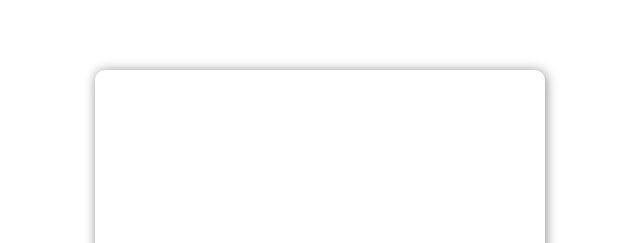
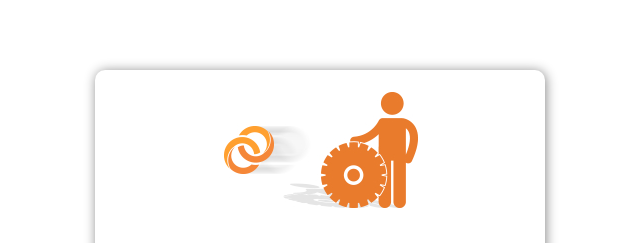
Before and after one commit to MohamedNar/ChainoStatic, a plain HTML site: page src/index.html in a window 1280 px wide. Shown: the top 243 px of the page, without its empty margins (320-960 px from the left). Drawn offline with Linux system fonts and the light colour scheme.

Commit message:
Update index.html

```diff
--- a/src/index.html
+++ b/src/index.html
@@ -6,7 +6,7 @@
         <style type="text/css">
             .maintenance
             {
-                background-image: url("images/maintenance.jpg");
+                background-image: url("maintenance.jpg");
                 background-repeat: no-repeat;
                 background-position: center 20px;
                 background-color: #fff;
```
